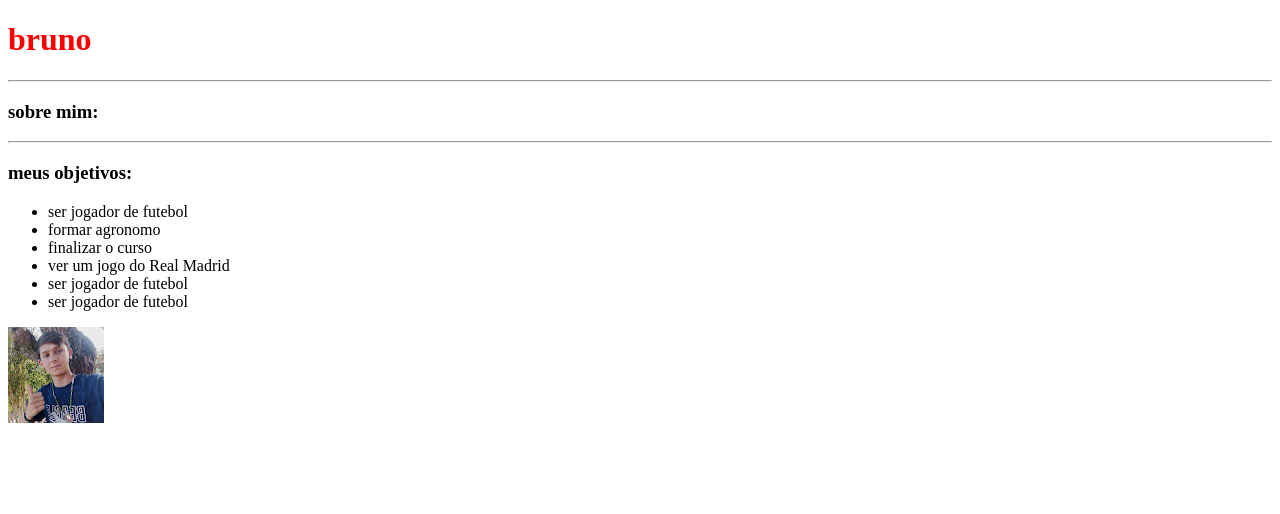
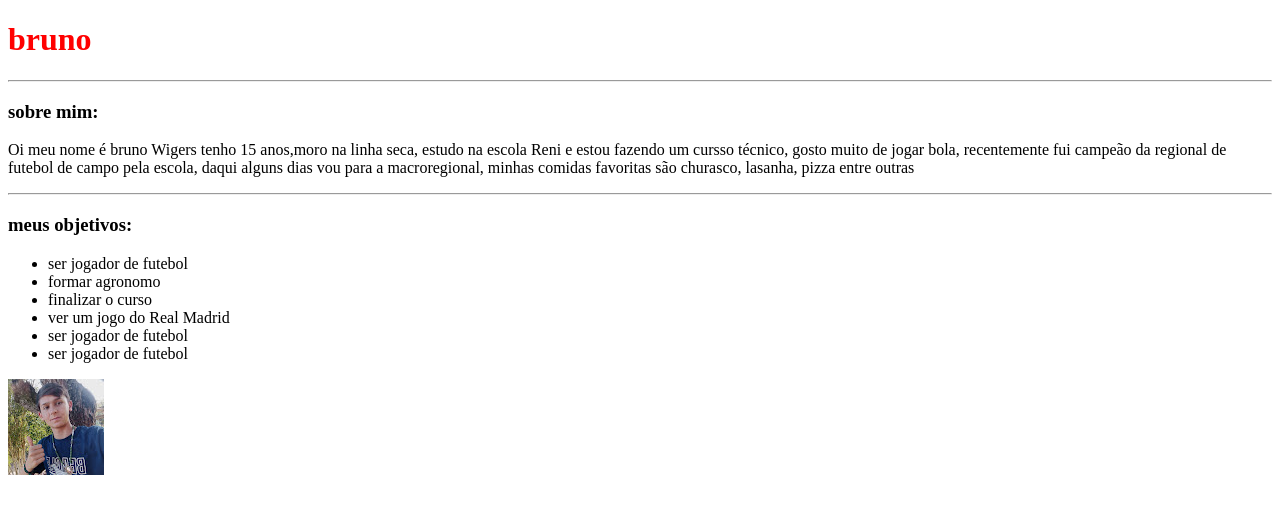
Before and after one commit to brunowigers/meu-site, a plain HTML site: page index.html in a window 1280 px wide. Drawn offline with Linux system fonts and the light colour scheme.

Commit message:
terminei

```diff
--- a/index.html
+++ b/index.html
@@ -13,7 +13,9 @@
 
 <hr>
 <h3>sobre mim:</h3>
-<p></p>
+<p>Oi meu nome é bruno Wigers tenho 15 anos,moro na linha seca, estudo na escola Reni e estou fazendo um cursso técnico, gosto
+    muito de jogar bola, recentemente fui campeão da regional de futebol de campo pela escola, daqui alguns dias vou para a macroregional, minhas comidas
+    favoritas são churasco, lasanha, pizza entre outras  </p>
 
 <hr>
 
```
